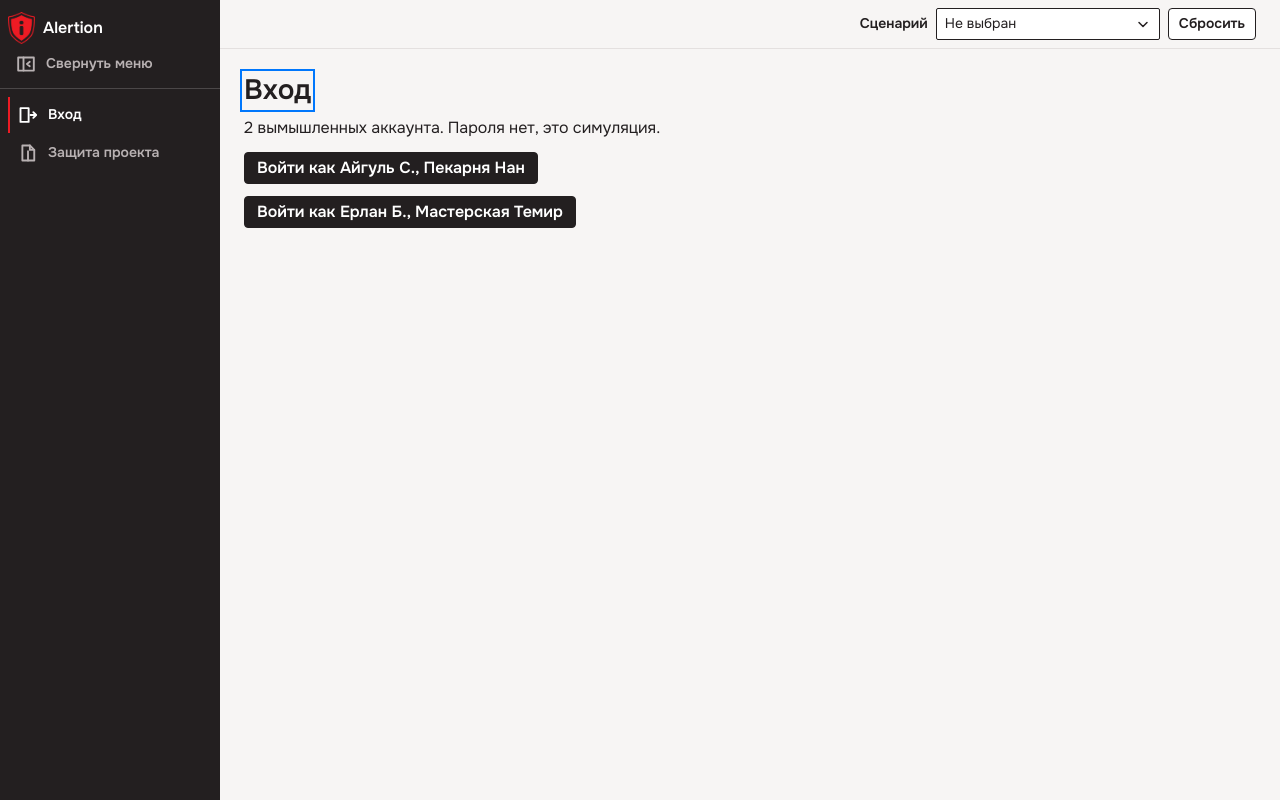
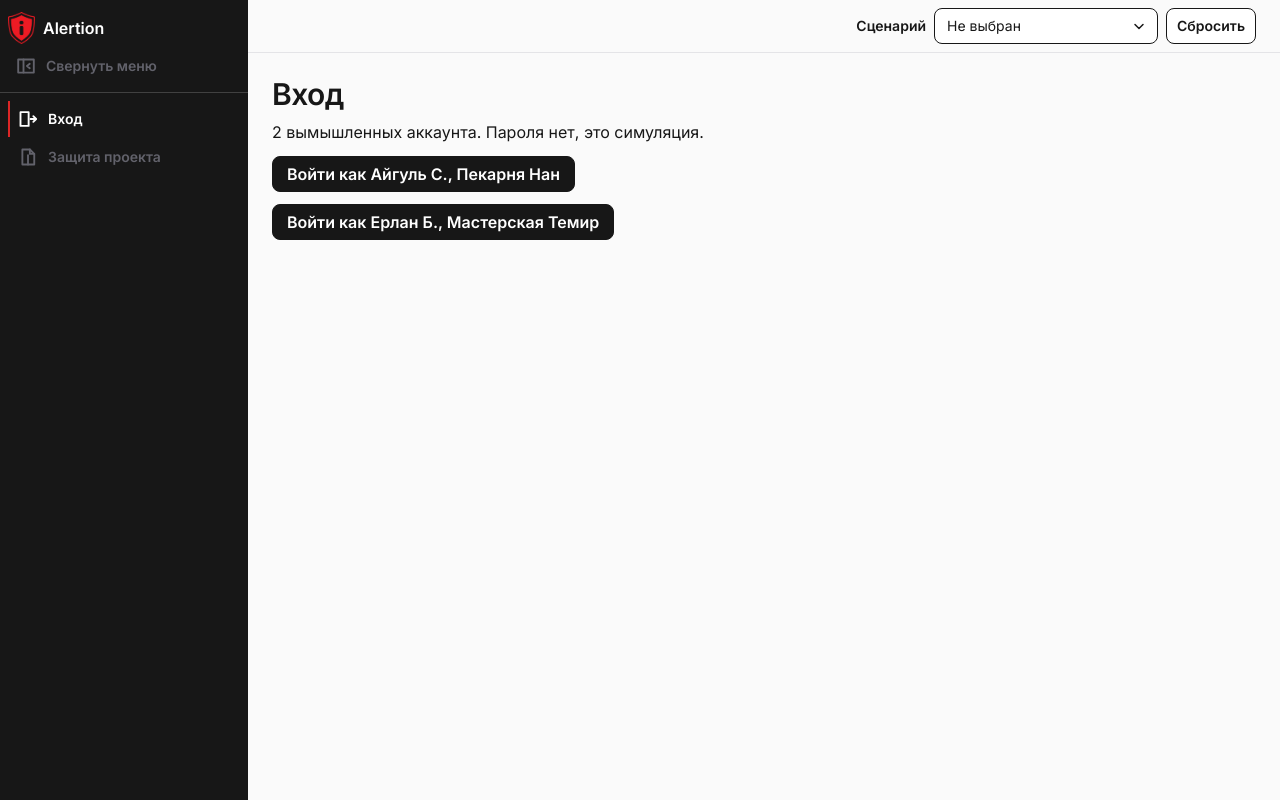
Before and after one commit to Arthurmyn/Alertion-service, a React (Vite) app: page /login in a window 1280 px wide. Built offline with nearby package versions, Linux system fonts and the light colour scheme.

Commit message:
feat(theme): light palette and the Inter typeface

```diff
--- a/package.json
+++ b/package.json
@@ -13,8 +13,8 @@
   },
   "dependencies": {
     "@fontsource/ibm-plex-mono": "^5.3.0",
+    "@fontsource/inter": "^5.3.0",
     "@fontsource/literata": "^5.3.0",
-    "@fontsource/onest": "^5.3.1",
     "react": "^19.3.1",
     "react-dom": "^19.3.1",
     "react-router-dom": "^7.18.5"
--- a/src/styles/global.css
+++ b/src/styles/global.css
@@ -1,5 +1,6 @@
-@import '@fontsource/onest/400.css';
-@import '@fontsource/onest/600.css';
+@import '@fontsource/inter/400.css';
+@import '@fontsource/inter/500.css';
+@import '@fontsource/inter/600.css';
 @import '@fontsource/literata/400.css';
 @import '@fontsource/ibm-plex-mono/400.css';
 @import './tokens.css';
@@ -20,6 +21,9 @@ body {
   line-height: 1.5;
   text-align: left;
   font-synthesis: none;
+  font-feature-settings: 'tnum' 0;
+  -webkit-font-smoothing: antialiased;
+  text-rendering: optimizeLegibility;
 }
 
 h1,
@@ -36,14 +40,20 @@ h6 {
 
 h1 {
   font-size: var(--text-xl);
+  line-height: 1.15;
+  letter-spacing: -0.02em;
+  text-wrap: balance;
   max-width: var(--measure);
   margin: 0 0 var(--space-sm);
 }
 
 h2 {
   font-size: var(--text-lg);
+  line-height: 1.2;
+  letter-spacing: -0.012em;
+  text-wrap: balance;
   max-width: var(--measure);
-  margin: var(--space-xl) 0 var(--space-sm);
+  margin: var(--space-2xl) 0 var(--space-md);
 }
 
 h3,
@@ -51,13 +61,15 @@ h4,
 h5,
 h6 {
   font-size: var(--text-md);
+  letter-spacing: -0.005em;
   max-width: var(--measure);
-  margin: var(--space-lg) 0 var(--space-sm);
+  margin: var(--space-xl) 0 var(--space-sm);
 }
 
 p {
   max-width: var(--measure);
   margin: 0 0 var(--space-md);
+  text-wrap: pretty;
 }
 
 small {
@@ -77,6 +89,12 @@ a:hover {
 
 code {
   font-family: var(--font-mono);
+  font-size: 0.92em;
+}
+
+table,
+dl {
+  font-variant-numeric: tabular-nums;
 }
 
 hr {
@@ -98,32 +116,43 @@ textarea {
   font-size: var(--text-md);
   line-height: 1.25;
   box-shadow: none;
-  transition-property: color, background-color, border-color;
+  transition-property: color, background-color, border-color, transform;
   transition-duration: var(--motion);
+  transition-timing-function: var(--ease-out);
 }
 
 button {
   font-weight: 600;
   color: var(--on-ink);
-  background: var(--ink);
-  border: 1px solid var(--ink);
+  background: var(--brand);
+  border: 1px solid var(--brand);
   border-radius: var(--radius-button);
   min-height: var(--control-h);
   padding: 4px var(--control-pad-x);
   cursor: pointer;
+  touch-action: manipulation;
+  -webkit-tap-highlight-color: transparent;
 }
 
-button:hover {
-  color: var(--ink);
-  background: var(--surface);
+@media (hover: hover) and (pointer: fine) {
+  button:hover {
+    color: var(--on-ink);
+    background: var(--brand-hover);
+    border-color: var(--brand-hover);
+  }
+}
+
+button:active {
+  transform: scale(0.97);
 }
 
 button:disabled,
 button:hover:disabled {
   color: var(--ink-2);
-  background: var(--paper);
-  border-color: var(--ink-2);
+  background: var(--tint);
+  border-color: var(--rule);
   cursor: not-allowed;
+  transform: none;
 }
 
 input,
@@ -131,9 +160,15 @@ select,
 textarea {
   color: var(--ink);
   background-color: var(--surface);
-  border: 1px solid var(--ink);
+  border: 1px solid var(--line-strong);
   border-radius: var(--radius-input);
-  padding: 4px var(--space-sm);
+  padding: 4px var(--space-md);
+}
+
+input:hover:not(:disabled),
+select:hover:not(:disabled),
+textarea:hover:not(:disabled) {
+  border-color: var(--ink);
 }
 
 input:not([type='radio']):not([type='checkbox']):not([type='file']),
@@ -145,21 +180,21 @@ select {
   appearance: none;
   height: var(--control-h);
   max-width: 100%;
-  padding: 0 28px 0 var(--space-sm);
+  padding: 0 32px 0 var(--space-md);
   font-size: var(--text-sm);
   line-height: 1.25;
   text-overflow: ellipsis;
   cursor: pointer;
   background-image: var(--select-chevron);
   background-repeat: no-repeat;
-  background-position: right 8px center;
+  background-position: right 10px center;
   background-size: 16px 16px;
 }
 
 select:disabled {
   color: var(--ink-2);
-  background-color: var(--paper);
-  border-color: var(--ink-2);
+  background-color: var(--tint);
+  border-color: var(--rule);
   background-image: var(--select-chevron-muted);
   cursor: not-allowed;
 }
@@ -183,9 +218,26 @@ select:focus-visible {
   outline: none;
 }
 
+/* Programmatic focus targets (headings, status lines) are not tab stops:
+   focus moves there for screen readers, and a ring on prose is noise. */
+[tabindex='-1']:focus-visible {
+  outline: none;
+}
+
+html {
+  scrollbar-color: var(--line-strong) transparent;
+}
+
 ::selection {
-  background: var(--ink);
+  background: var(--brand);
   color: var(--on-ink);
+}
+
+@keyframes page-in {
+  from {
+    opacity: 0;
+    transform: translateY(6px);
+  }
 }
 
 @media (prefers-reduced-motion: reduce) {
@@ -198,3 +250,15 @@ select:focus-visible {
     scroll-behavior: auto !important;
   }
 }
+
+.visually-hidden {
+  position: absolute;
+  width: 1px;
+  height: 1px;
+  margin: -1px;
+  padding: 0;
+  overflow: hidden;
+  clip: rect(0, 0, 0, 0);
+  white-space: nowrap;
+  border: 0;
+}
--- a/src/styles/tokens.css
+++ b/src/styles/tokens.css
@@ -1,36 +1,73 @@
 :root {
   color-scheme: light;
 
-  --ink: #231f20;
+  /* Light infrastructure + Crimson Red */
+  --brand: #dc2626;
+  --brand-hover: #b91c1c;
+  --bg: #fafafa;
+  --sidebar: #fafafa;
+  --surface: #ffffff;
+  --elevated: #f4f4f5;
+  --border: #e4e4e7;
+  --border-strong: #8f8f98;
+  --text: #171717;
+  --text-2: #62626b;
+
+  /* Statuses: a mark colour and a darker text colour that clears 4.5:1. */
+  --success: #16a34a;
+  --success-text: #15803d;
+  --warning: #ca8a04;
+  --warning-text: #854d0e;
+  --error: #dc2626;
+  --error-text: #b91c1c;
+  --info: #2563eb;
+  --info-text: #1d4ed8;
+  --success-bg: rgb(22 163 74 / 0.1);
+  --warning-bg: rgb(202 138 4 / 0.12);
+  --error-bg: rgb(220 38 38 / 0.08);
+  --info-bg: rgb(37 99 235 / 0.09);
+  --link: #0060cc;
+  --focus: #2563eb;
+  --overlay: rgb(0 0 0 / 0.4);
+  --hover: rgb(0 0 0 / 0.045);
+
+  /* Names the existing modules already use */
+  --ink: var(--text);
+  --ink-2: var(--text-2);
   --on-ink: #ffffff;
-  --on-ink-2: #b8b1b2;
-  --ink-2: #5c5657;
-  --paper: #f7f5f4;
-  --surface: #ffffff;
-  --rule: #e4e0df;
-  --brand: #ed1b24;
-  --danger-text: #c4141c;
-  --link: #0060cc;
-  --focus: #0077fc;
-  --ok-text: #1e7a3e;
-  --warn-text: #8a5a00;
-  --warn-bg: #fff4db;
+  --on-ink-2: var(--text-2);
+  --paper: var(--bg);
+  --rule: var(--border);
+  --line-strong: var(--border-strong);
+  --ink-hover: var(--brand-hover);
+  --tint: var(--elevated);
+  --tint-ink: #e4e4e7;
+  --danger-text: var(--error-text);
+  --danger-bg: var(--error-bg);
+  --ok-text: var(--success-text);
+  --ok-bg: var(--success-bg);
+  --warn-text: var(--warning-text);
+  --warn-bg: var(--warning-bg);
 
-  --font-ui: 'Onest', sans-serif;
+  --font-ui: 'Inter', system-ui, sans-serif;
   --font-prose: 'Literata', serif;
   --font-mono: 'IBM Plex Mono', ui-monospace, monospace;
 
   --text-sm: 14px;
   --text-md: 16px;
   --text-lg: 20px;
-  --text-xl: 28px;
+  --text-xl: 30px;
 
-  --radius-block: 0;
-  --radius-button: 4px;
-  --radius-input: 2px;
+  --radius-block: 10px;
+  --radius-button: 8px;
+  --radius-input: 8px;
+  --radius-pill: 999px;
 
-  --shadow-dialog: 0 12px 32px rgb(35 31 32 / 0.18);
+  --shadow-panel: none;
+  --shadow-dialog: 0 0 0 1px var(--border), 0 16px 40px rgb(0 0 0 / 0.16);
   --motion: 150ms;
+  --ease-out: cubic-bezier(0.23, 1, 0.32, 1);
+  --ease-drawer: cubic-bezier(0.32, 0.72, 0, 1);
 
   --space-2xs: 2px;
   --space-xs: 4px;
@@ -41,13 +78,13 @@
   --space-2xl: 32px;
   --space-3xl: 64px;
 
-  --control-h: 32px;
-  --control-pad-x: 12px;
-  --sidebar-w: 220px;
+  --control-h: 36px;
+  --control-pad-x: 14px;
+  --sidebar-w: 248px;
   --sidebar-rail: 56px;
-  --topbar-h: 48px;
+  --topbar-h: 53px;
   --measure: 65ch;
-  --kv-key: 10.5rem;
+  --kv-key: 11rem;
   --kv-key-wide: 14rem;
   --kv-gap: 16px;
 
```
Also changed, not shown: 1 other file (tests, documents, lock files or other folders).
